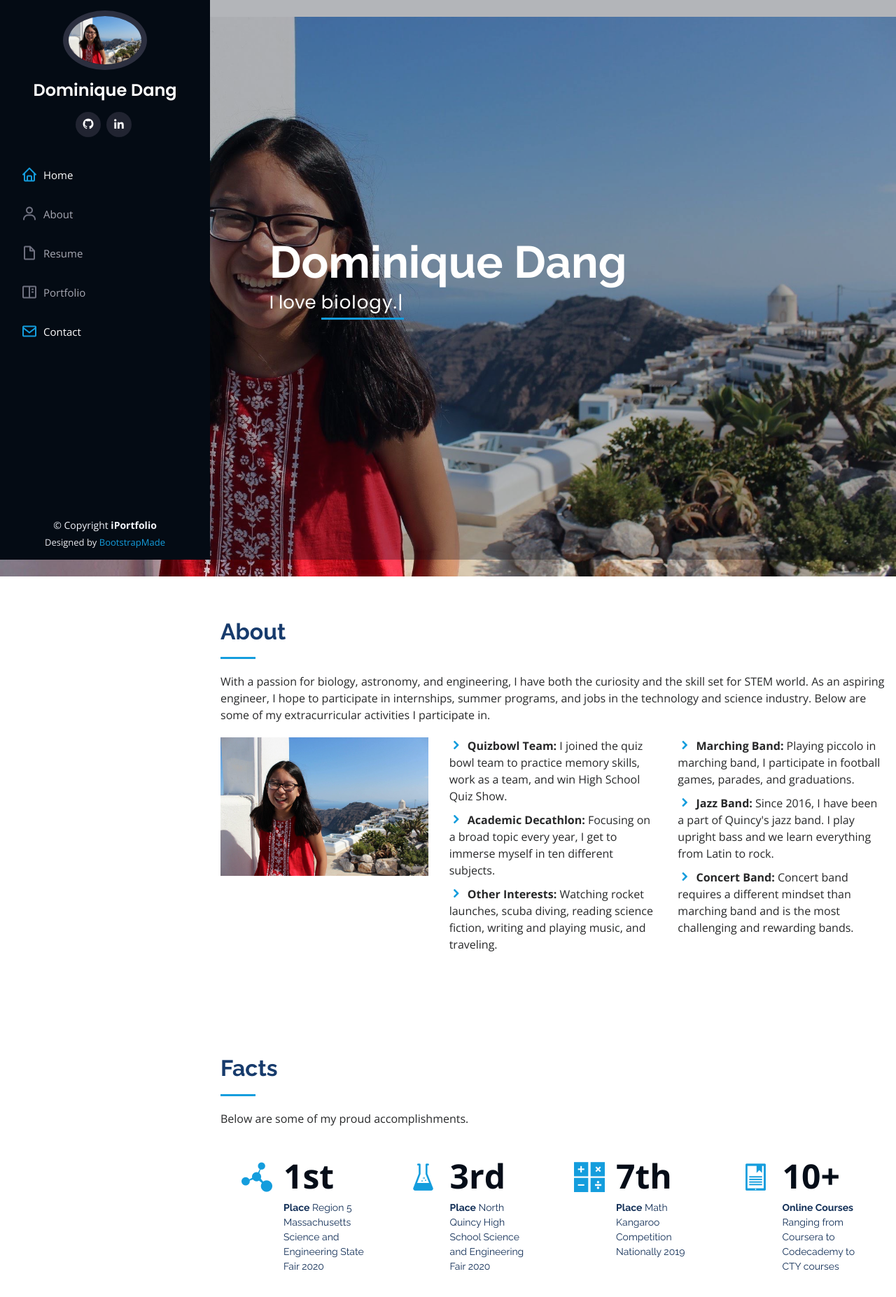
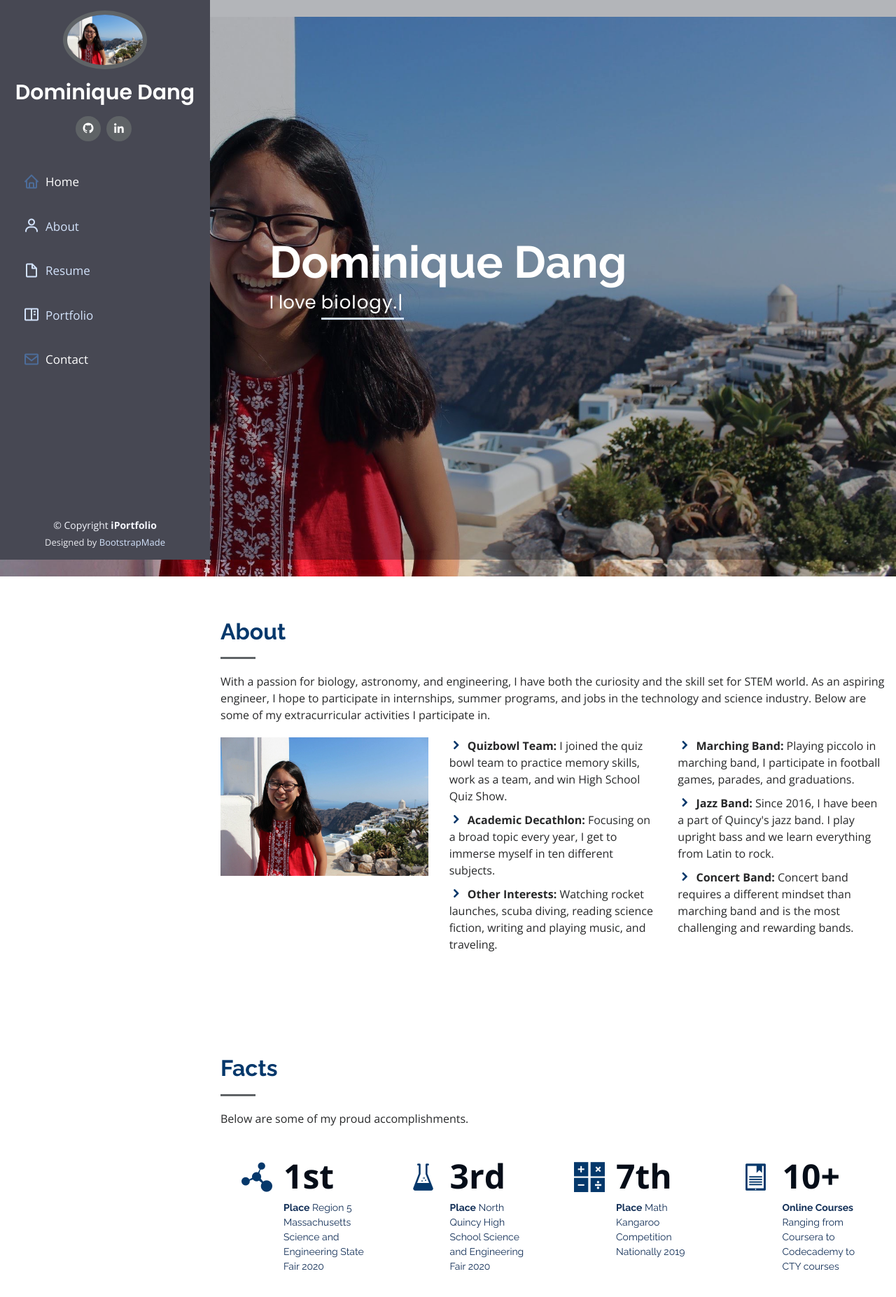
Before and after one commit to domino0226/domino0226.github.io, a plain HTML site: page index.html in a window 1280 px wide. Shown: the top 1854 px of the page at 70% size. Drawn offline with nearby package versions, Linux system fonts and the light colour scheme.

Commit message:
CSS Color Changing

```diff
--- a/assets/css/style.css
+++ b/assets/css/style.css
@@ -14,11 +14,11 @@ body {
 }
 
 a {
-  color: #149ddd;
+  color: #d3e3fc;
 }
 
 a:hover {
-  color: #37b3ed;
+  color: #d3e3fc;
   text-decoration: none;
 }
 
@@ -37,7 +37,7 @@ h1, h2, h3, h4, h5, h6 {
   border-radius: 50px;
   right: 15px;
   bottom: 15px;
-  background: #149ddd;
+  background: #4d6d9a;
   color: #fff;
   transition: display 0.5s ease-in-out;
   z-index: 99999;
@@ -52,7 +52,7 @@ h1, h2, h3, h4, h5, h6 {
 
 .back-to-top:hover {
   color: #fff;
-  background: #2eafec;
+  background: #4d6d9a;
   transition: background 0.2s ease-in-out;
 }
 
@@ -69,7 +69,7 @@ h1, h2, h3, h4, h5, h6 {
   z-index: 9997;
   transition: all 0.5s;
   padding: 0 15px;
-  background: #040b14;
+  background: #474853;
   overflow-y: auto;
 }
 
@@ -77,11 +77,11 @@ h1, h2, h3, h4, h5, h6 {
   margin: 15px auto;
   display: block;
   width: 120px;
-  border: 8px solid #2c2f3f;
+  border: 6px solid #5f6366;
 }
 
 #header .profile h1 {
-  font-size: 24px;
+  font-size: 30px;
   margin: 0;
   padding: 0;
   font-weight: 600;
@@ -98,7 +98,7 @@ h1, h2, h3, h4, h5, h6 {
 #header .profile .social-links a {
   font-size: 18px;
   display: inline-block;
-  background: #212431;
+  background: #5f6366;
   color: #fff;
   line-height: 1;
   padding: 8px 0;
@@ -111,7 +111,7 @@ h1, h2, h3, h4, h5, h6 {
 }
 
 #header .profile .social-links a:hover {
-  background: #149ddd;
+  background: #4d6d9a;
   color: #fff;
   text-decoration: none;
 }
@@ -151,17 +151,17 @@ h1, h2, h3, h4, h5, h6 {
 .nav-menu a {
   display: flex;
   align-items: center;
-  color: #a8a9b4;
-  padding: 12px 15px;
+  color: #d3e3fc;
+  padding: 15px 18px;
   margin-bottom: 8px;
   transition: 0.3s;
-  font-size: 15px;
+  font-size: 17px;
 }
 
 .nav-menu a i {
   font-size: 24px;
   padding-right: 8px;
-  color: #6f7180;
+  color: #d3e3fc;
 }
 
 .nav-menu a:hover, .nav-menu .active > a, .nav-menu li:hover > a {
@@ -170,7 +170,7 @@ h1, h2, h3, h4, h5, h6 {
 }
 
 .nav-menu a:hover i, .nav-menu .active > a i, .nav-menu li:hover > a i {
-  color: #149ddd;
+  color: #4d6d9a;
 }
 
 /* Mobile Navigation */
@@ -190,7 +190,7 @@ h1, h2, h3, h4, h5, h6 {
 }
 
 .mobile-nav-toggle i {
-  color: #149ddd;
+  color: #4d6d9a;
 }
 
 .mobile-nav-active {
@@ -251,7 +251,7 @@ h1, h2, h3, h4, h5, h6 {
   color: #fff;
   padding-bottom: 4px;
   letter-spacing: 1px;
-  border-bottom: 3px solid #149ddd;
+  border-bottom: 3px solid #d3e3fc;
 }
 
 @media (min-width: 1024px) {
@@ -298,7 +298,7 @@ section {
   margin-bottom: 20px;
   padding-bottom: 20px;
   position: relative;
-  color: #173b6c;
+  color: #05386b;
 }
 
 .section-title h2::after {
@@ -307,7 +307,7 @@ section {
   display: block;
   width: 50px;
   height: 3px;
-  background: #149ddd;
+  background: #5f6366;
   bottom: 0;
   left: 0;
 }
@@ -322,7 +322,7 @@ section {
 .about .content h3 {
   font-weight: 700;
   font-size: 26px;
-  color: #173b6c;
+  color: #5f6366;
 }
 
 .about .content ul {
@@ -337,7 +337,7 @@ section {
 .about .content ul i {
   font-size: 20px;
   padding-right: 2px;
-  color: #149ddd;
+  color: #05386b;
 }
 
 .about .content p:last-child {
@@ -366,7 +366,7 @@ section {
 .facts .count-box i {
   display: block;
   font-size: 44px;
-  color: #149ddd;
+  color: #05386b;
   float: left;
 }
 
@@ -433,7 +433,7 @@ section {
   width: 1px;
   height: 10px;
   transition: .9s;
-  background-color: #149ddd;
+  background-color: #05386b;
 }
 
 /*--------------------------------------------------------------
@@ -450,7 +450,7 @@ section {
 .resume .resume-item {
   padding: 0 0 20px 20px;
   margin-top: -2px;
-  border-left: 2px solid #1f5297;
+  border-left: 2px solid #05386b;
   position: relative;
 }
 
@@ -466,7 +466,7 @@ section {
 
 .resume .resume-item h5 {
   font-size: 16px;
-  background: #e4edf9;
+  background: #d3e3fc;
   padding: 5px 15px;
   display: inline-block;
   font-weight: 600;
@@ -494,7 +494,7 @@ section {
   left: -9px;
   top: 0;
   background: #fff;
-  border: 2px solid #1f5297;
+  border: 2px solid #05386b;
 }
 
 /*--------------------------------------------------------------
@@ -920,7 +920,7 @@ section {
   bottom: 0;
   width: 300px;
   z-index: 9999;
-  background: #040b14;
+  background: #474853;
 }
 
 #footer .copyright {
--- a/index.html
+++ b/index.html
@@ -49,7 +49,7 @@
         <img src="assets/img/profile-img.jpg" alt="" class="img-fluid rounded-circle">
         <h1 class="text-light"><a href="index.html">Dominique Dang</a></h1>
         <div class="social-links mt-3 text-center">
-          <a href="https://github.com/domino0226" class="github"> <i class="bx bxl-github"> </i></a>
+          <a href="https://github.com/domino0226" class="github" target="_blank"> <i class="bx bxl-github"> </i></a>
           <a href="#" class="linkedin"><i class="bx bxl-linkedin"></i></a>
         </div>
       </div>
```
